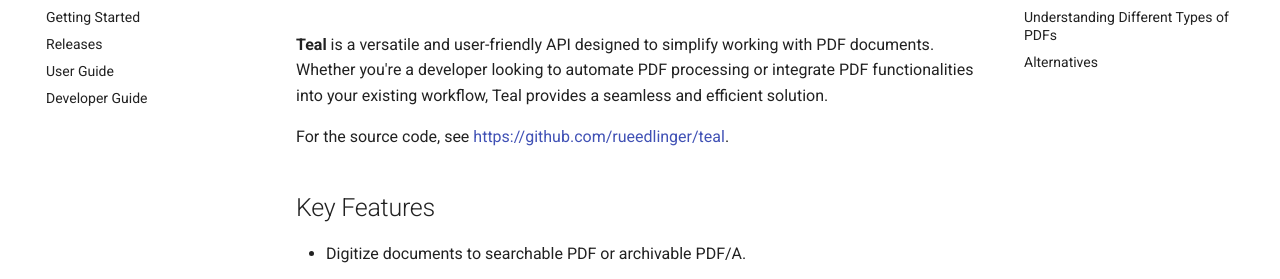
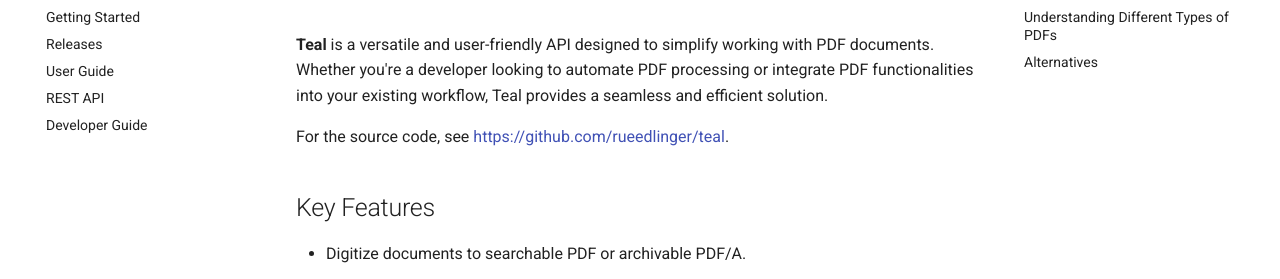
Before and after one commit to rueedlinger/teal, an MkDocs documentation site: the page built from docs/index.md, in a window 1280 px wide. Shown: the part 148-427 px from the top of the page. Built offline with MkDocs 1.6.1 and Material for MkDocs 9.7.7, drawn with Linux system fonts in a browser that asks for light colours; comment, search, counter and statistics services are not loaded.

Commit message:
feat: added app info endpoint #35

```diff
--- a/mkdocs.yml
+++ b/mkdocs.yml
@@ -8,6 +8,7 @@ nav:
   - 'getting_started.md'
   - 'releases.md'
   - 'user_guide.md'
+  - 'api.md'
   - 'developer_guide.md'
 theme:
   name: material
```
